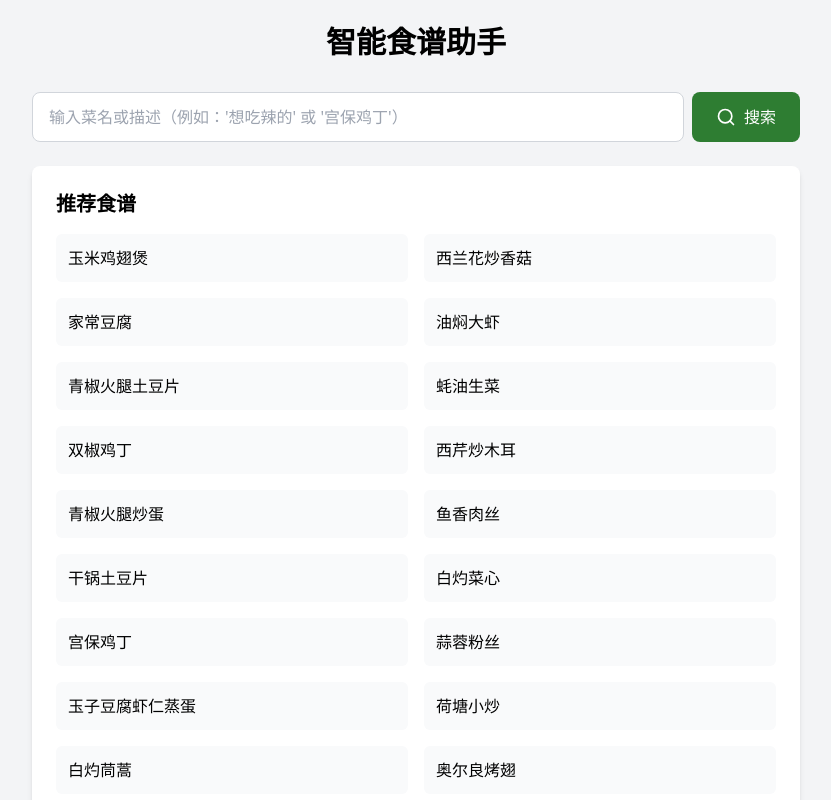
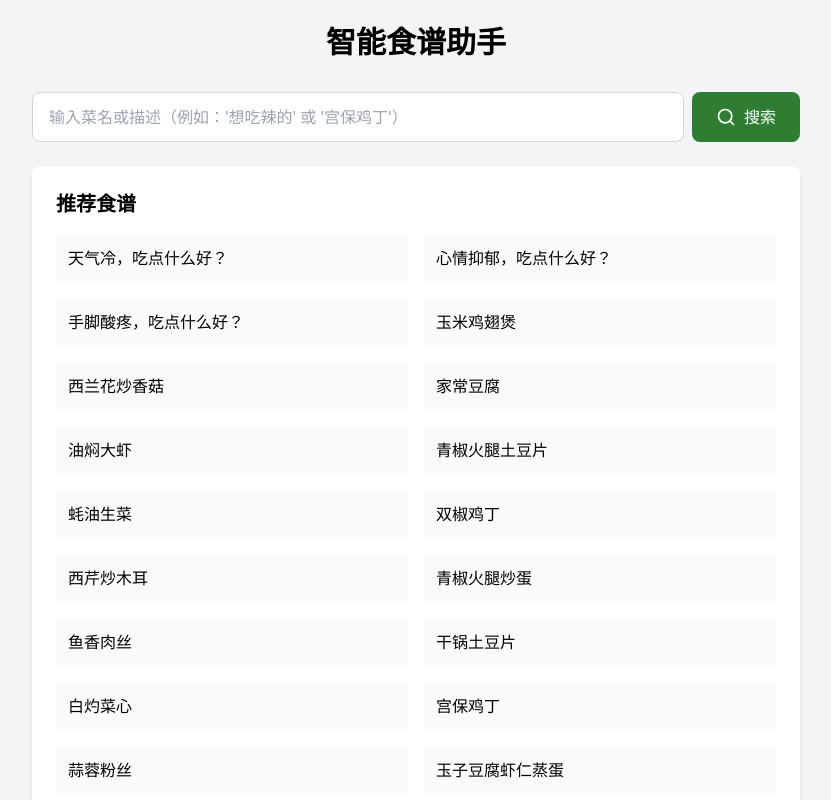
Before and after one commit to MrYang2016/cook-web, a React (Vite) app: page / in a window 1280 px wide. Shown: the top 800 px of the page, without its empty margins (224-1055 px from the left). Built offline with nearby package versions, Linux system fonts and the light colour scheme.

Commit message:
add input suggest

```diff
--- a/src/App.tsx
+++ b/src/App.tsx
@@ -9,7 +9,7 @@ function App() {
   const [input, setInput] = useState('');
   const str = '玉米鸡翅煲/西兰花炒香菇/家常豆腐/油焖大虾/青椒火腿土豆片/蚝油生菜/双椒鸡丁/西芹炒木耳/青椒火腿炒蛋/鱼香肉丝/干锅土豆片/白灼菜心/宫保鸡丁/蒜蓉粉丝/玉子豆腐虾仁蒸蛋/荷塘小炒/白灼茼蒿/奥尔良烤翅/孜然土豆午餐肉/孜然鸡翅土豆条/木须鸡蛋/荷兰豆炒牛柳/西兰花炒鸡胸肉/菌菇炒火腿/茄汁豆腐抱蛋/芦笋炒虾仁/红烧排骨/菠萝咕肉/蒜苔炒肉丝/山药炒木耳珍珠糯米丸子/金钱蛋/红烧肉/四季豆炒肉丝/虾滑藕夹/红枣糯米/青椒炒杏鲍菇/茄汁金针菇/干煸四季豆/爆炒花甲/嫩滑水蒸蛋/干锅土豆片/凉拌土豆片/凉拌海带豆皮/凉拌菠菜金针菇/凉拌虾仁/凉拌紫甘蓝/凉拌莴笋丝/芙蓉鲜蔬汤/玉米冬瓜汤/丝瓜豆腐汤/番茄菌菇汤/番茄豆皮汤/上汤娃娃菜';
   const initData: MenuSuggestions = {
-    recommend: str.split('/'),
+    recommend: ['天气冷，吃点什么好？ ', '心情抑郁，吃点什么好？ ', '手脚酸疼，吃点什么好？'].concat(...str.split('/')),
     reason: '你可以输入任何问题，或者任何描述，我都会给你推荐一个食谱或者菜单',
   };
   const [result, setResult] = useState<RecipeType | MenuSuggestions | null>(initData);
```
